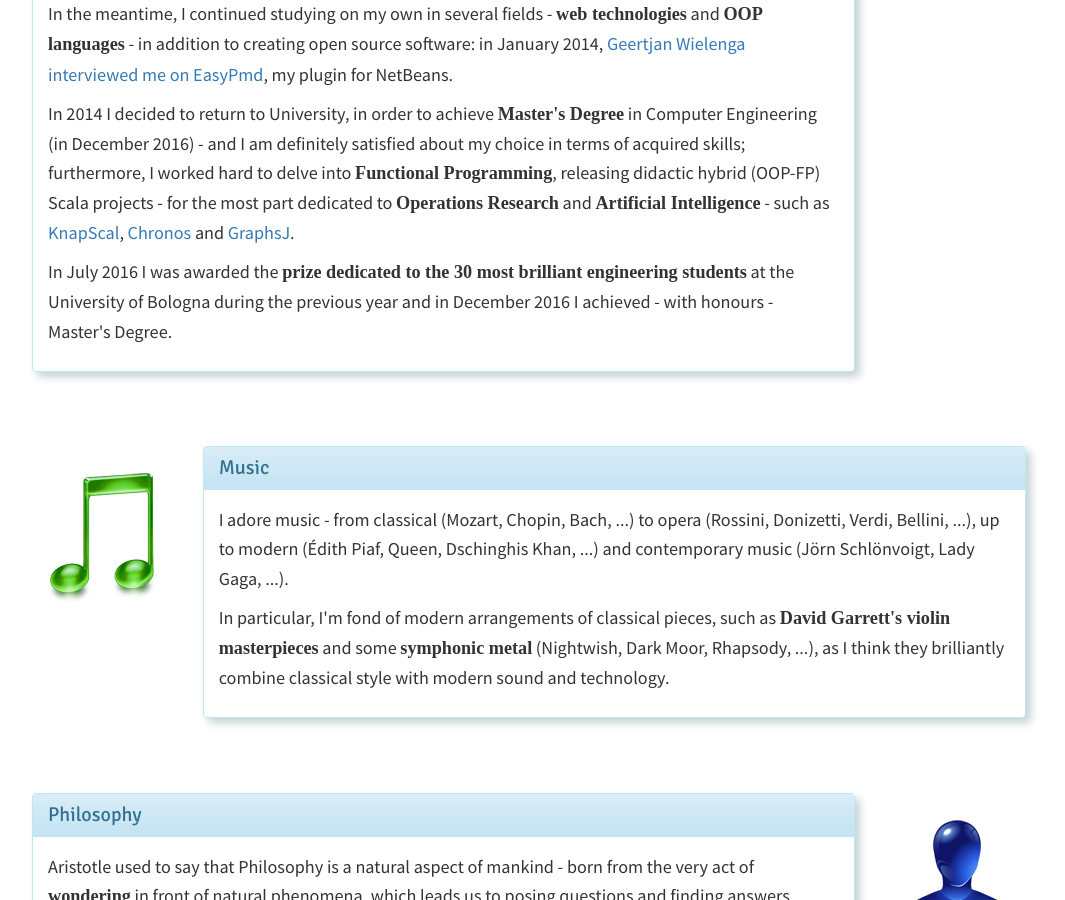
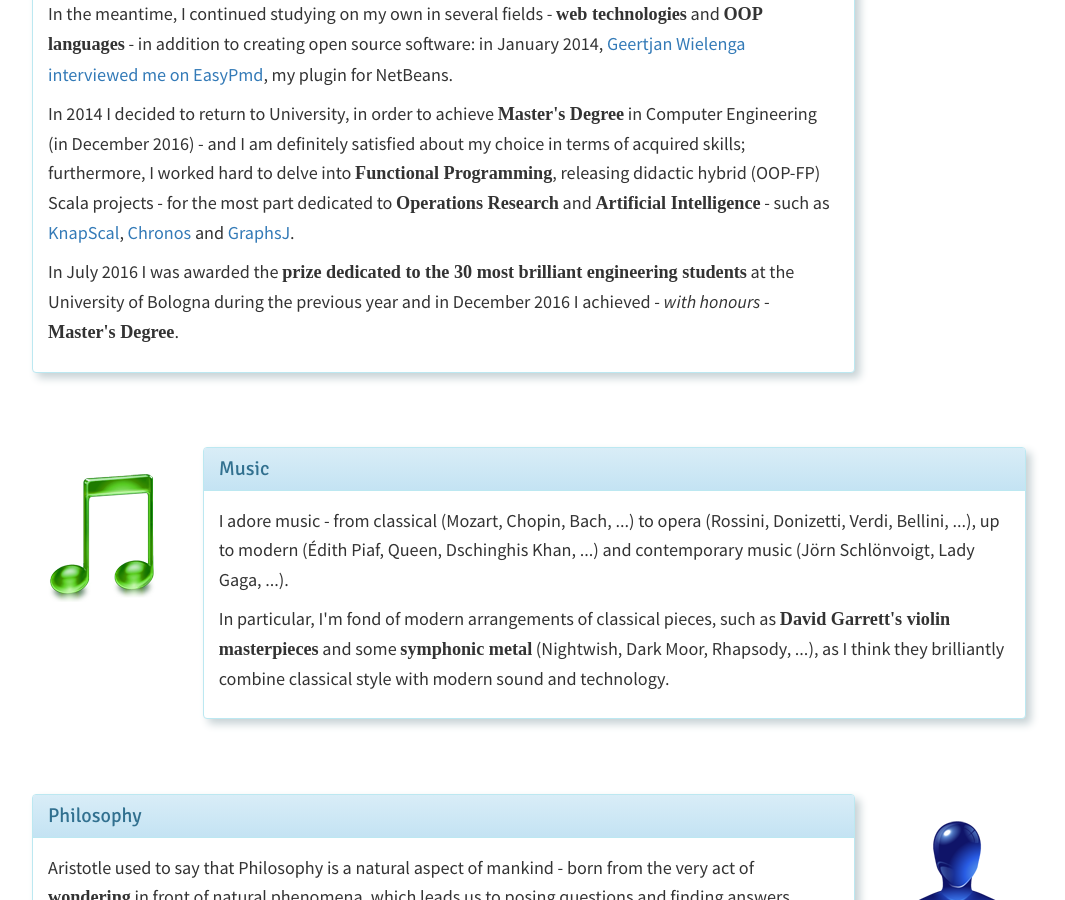
Before and after one commit to giancosta86/giancosta86.github.io, a Jekyll site: the page built from introduction.html, in a window 1280 px wide and 900 px high, scrolled down 2445 px. Shown: the whole window, without its empty margins (111-1176 px from the left). Built offline with Jekyll 4.4.1, drawn with Linux system fonts in a browser that asks for light colours; some web fonts are replaced.

```diff
--- a/introduction.html
+++ b/introduction.html
@@ -160,7 +160,7 @@ description: Gianluca Costa - Introduction
 
           <p>
             To know more about my progress in Duolingo, please visit my
-            <a href="">Duolingo profile</a>.
+            <a href="https://duolingo.com/giancosta86">Duolingo profile</a>.
           </p>
         </div>
       </div>
@@ -243,7 +243,7 @@ description: Gianluca Costa - Introduction
 
           <p>
             In July 2016 I was awarded the <strong>prize dedicated to the 30 most brilliant engineering students</strong> at the University of Bologna
-            during the previous year and in December 2016 I achieved -  with honours - Master's Degree.
+            during the previous year and in December 2016 I achieved -  <em>with honours</em> - <strong>Master's Degree</strong>.
           </p>
         </div>
       </div>
```
